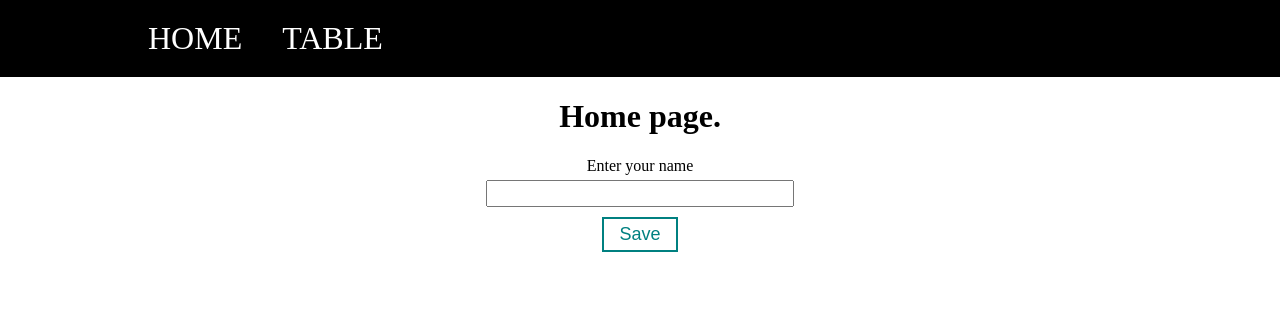
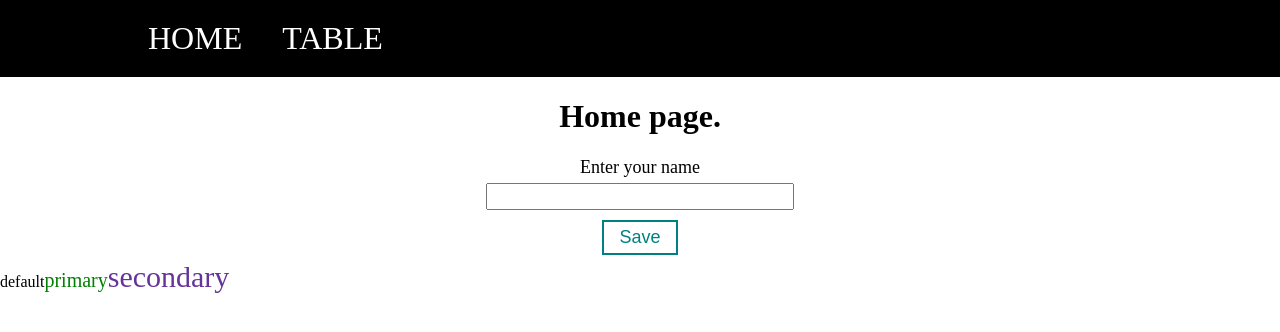
Before and after one commit to maksh2504/react_table, a React (Create React App) app: page / in a window 1280 px wide. Shown: the top 332 px of the page. Built offline with nearby package versions, Linux system fonts and the light colour scheme.

Commit message:
git commit

```diff
--- a/src/components/EnterName.tsx
+++ b/src/components/EnterName.tsx
@@ -3,6 +3,7 @@ import {useDispatch} from "react-redux";
 import {name} from "../store/slices/name";
 import MyInput from "./UI/MyInput/MyInput";
 import MyButton from "./UI/MyButton/MyButton";
+import MyLabel from "./UI/MyLabel/MyLabel";
 
 const EnterName = () => {
     const [localName, setLocalName] = useState('')
@@ -17,11 +18,19 @@ const EnterName = () => {
     return (
         <div>
             <div className='inputBox'>
-                <MyInput label='Enter your name' type='text' value={localName} onChange={e => setLocalName(e.target.value)}/>
+                <MyInput
+                    label='Enter your name'
+                    type='text'
+                    value={localName}
+                    onChange={e => setLocalName(e.target.value)}
+                />
                 <MyButton onClick={() => {changeStateName()}}>
                     Save
                 </MyButton>
             </div>
+            <MyLabel type='default'>default</MyLabel>
+            <MyLabel type='primary'>primary</MyLabel>
+            <MyLabel type='secondary'>secondary</MyLabel>
         </div>
     );
 };
--- a/src/components/UI/MyInput/MyInput.css
+++ b/src/components/UI/MyInput/MyInput.css
@@ -11,4 +11,10 @@
     font-size: 18px;
     text-align: center;
     color: teal;
+    /*border-color: teal;*/
+    /*border-style: solid;*/
 }
+
+.myInputLabel {
+    font-size: 18px;
+}
--- a/src/components/UI/MyInput/MyInput.tsx
+++ b/src/components/UI/MyInput/MyInput.tsx
@@ -8,7 +8,7 @@ interface MyInputProps extends InputHTMLAttributes<HTMLInputElement> {
 const MyInput : FC <MyInputProps> = ({ label, type, value, ...props}) => {
     return (
         <div className='myInputContainer'>
-            <label>{label}</label>
+            <label className='myInputLabel'>{label}</label>
             <input className='myInput' type={type} value={value} {...props}/>
         </div>
     );
--- /dev/null
+++ b/src/components/UI/MyLabel/MyLabel.css
@@ -0,0 +1,13 @@
+.default {
+
+}
+
+.primary {
+    font-size: 20px;
+    color: green;
+}
+
+.secondary {
+    font-size: 30px;
+    color: rebeccapurple;
+}
--- a/src/components/UI/MyLabel/MyLabel.tsx
+++ b/src/components/UI/MyLabel/MyLabel.tsx
@@ -1,8 +1,13 @@
 import React, {FC, LabelHTMLAttributes} from 'react';
+import './MyLabel.css'
 
-const MyLabel : FC <LabelHTMLAttributes<HTMLLabelElement>> = ({children, ...props}) => {
+interface MyLabelProps extends LabelHTMLAttributes<HTMLLabelElement> {
+    type?: string;
+}
+
+const MyLabel : FC <MyLabelProps> = ({type, children, ...props}) => {
     return (
-        <label {...props}>
+        <label className={type} {...props}>
             {children}
         </label>
     );
```
